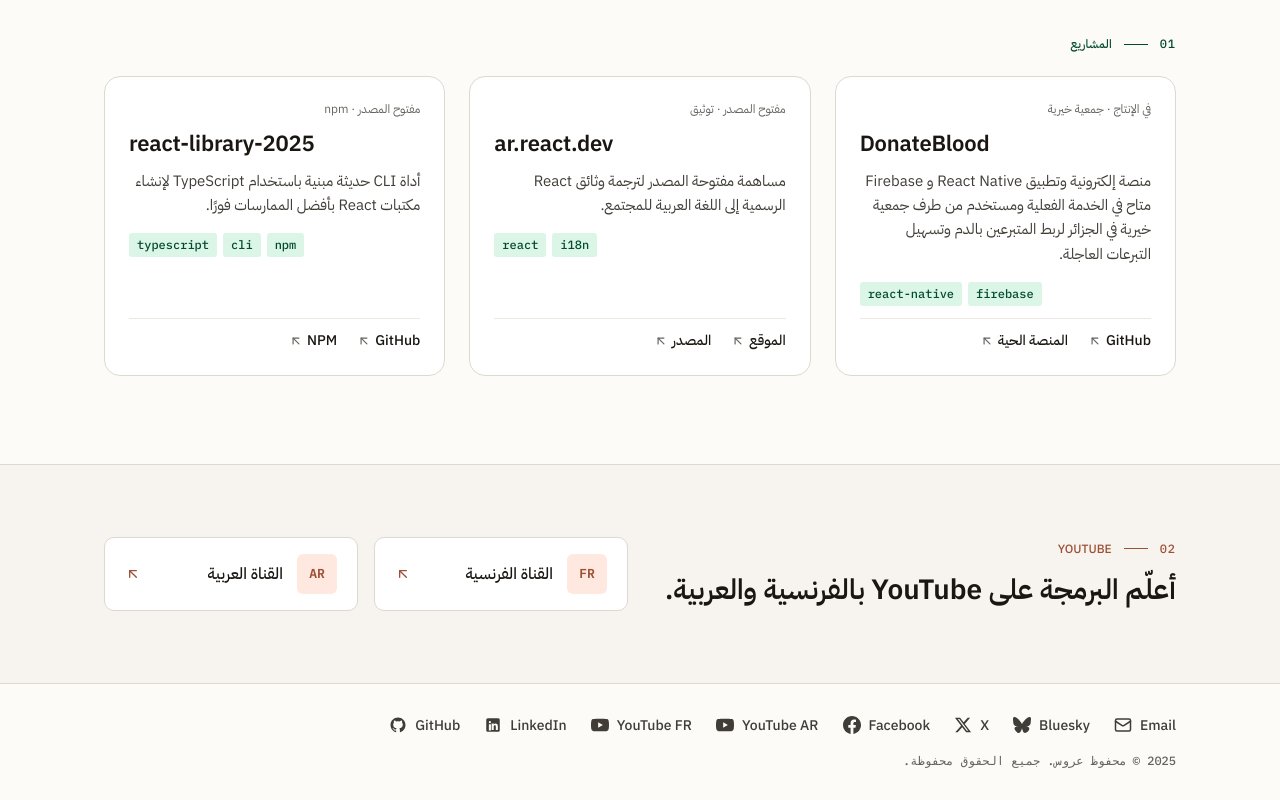
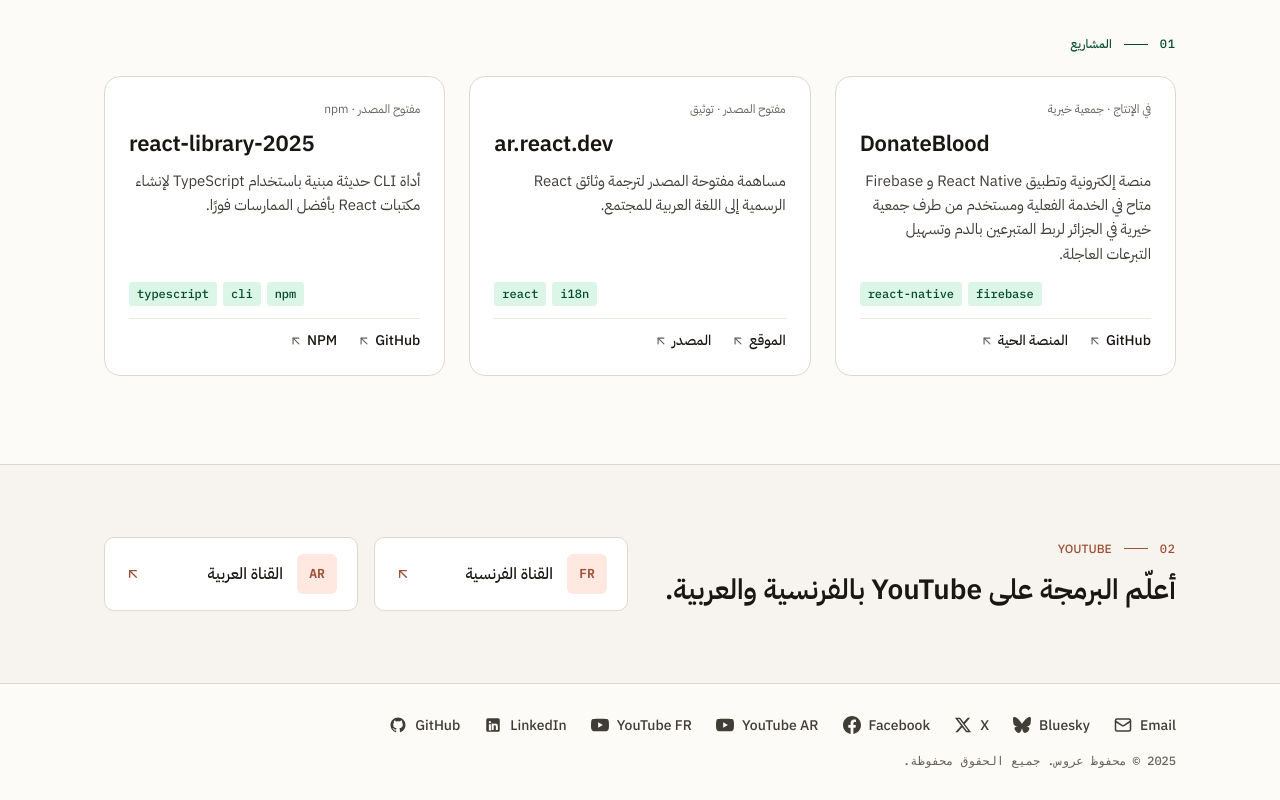
Before and after one commit to aladin002dz/aladin002dz.github.io, a Next.js app: page /ar in a window 1280 px wide. Shown: the part 815-1615 px from the top of the page. Built offline with nearby package versions, Linux system fonts and the light colour scheme.

Commit message:
fix: align project card tags across cards
Pin the tag row to the bottom of each card together with the links so
tags line up regardless of description length.

Co-Authored-By: Claude Opus 5.5 <noreply@anthropic.com>

```diff
--- a/app/components/ProjectCard.tsx
+++ b/app/components/ProjectCard.tsx
@@ -16,6 +16,7 @@ export default function ProjectCard({ title, eyebrow, description, tags = [], li
             {eyebrow && <div className="font-mono text-xs text-subtle rtl:font-arabic">{eyebrow}</div>}
             <h3 dir="ltr" className="text-start font-sans text-[22px] font-semibold leading-tight tracking-[-0.01em]">{title}</h3>
             <p className="text-[15px] leading-relaxed text-muted text-pretty">{description}</p>
+            <div className="mt-auto flex flex-col gap-3">
                 {tags.length > 0 && (
                     <div dir="ltr" className="flex flex-wrap gap-1.5 pt-1">
                         {tags.map((t) => (
@@ -23,7 +24,7 @@ export default function ProjectCard({ title, eyebrow, description, tags = [], li
                         ))}
                     </div>
                 )}
-            <div className="mt-auto flex gap-5 border-t border-line-subtle pt-3">
+                <div className="flex gap-5 border-t border-line-subtle pt-3">
                     {links.map((l) => (
                         <a key={l.url} href={l.url} target="_blank" rel="noopener noreferrer"
                             className="inline-flex items-center gap-1 text-sm font-medium text-ink transition-colors duration-150 hover:text-accent">
@@ -32,6 +33,7 @@ export default function ProjectCard({ title, eyebrow, description, tags = [], li
                         </a>
                     ))}
                 </div>
+            </div>
         </article>
     );
 }
```
Lines whose indentation alone changed are shown as unchanged.
